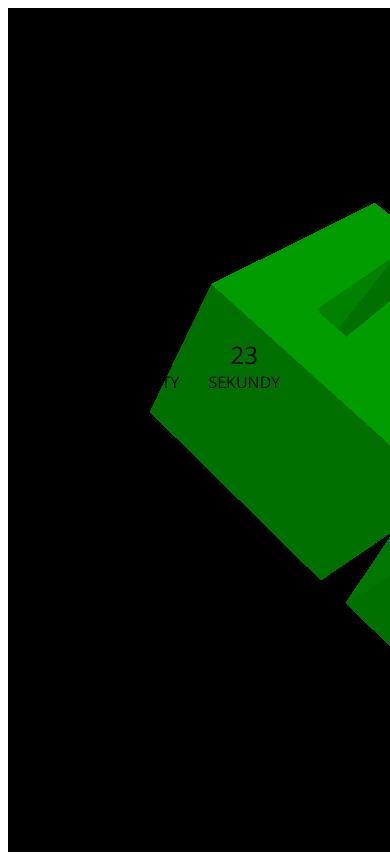
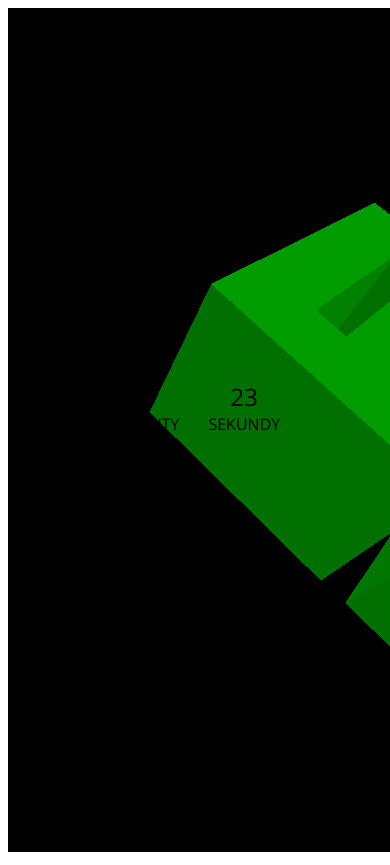
Before and after one commit to kaadash/kaadash.github.io, a plain HTML site: page apptension/index.html in a window 390 px wide. Drawn offline with nearby package versions, Linux system fonts and the light colour scheme; animation ran at ten frames a second.

Commit message:
fix styling to thank you page

```diff
--- a/apptension/dist/main.css
+++ b/apptension/dist/main.css
@@ -1 +1 @@
-#clock,#information-block{position:absolute;left:200px}body{font-family:'Open Sans';overflow:hidden}canvas{width:100%;height:100%;background-color:#fff}#information-block{top:200px}#clock{top:350px}.clock--counter{display:inline-block;margin-right:25px}.clock--counter .clock--display{text-align:center;font-size:24px}.clock--label,.highlighed{text-transform:uppercase}@media (max-width:998px){#information-block{top:15%;left:5%}#clock{top:40%;left:5%}}
+#clock,#information-block{position:absolute;left:8%}body{font-family:'Open Sans';overflow:hidden}canvas{width:100%;height:100%;background-color:#fff}#information-block{top:30%}#clock{top:50%}.clock--counter{display:inline-block;margin-right:25px}.clock--counter .clock--display{text-align:center;font-size:24px}.clock--label,.highlighed{text-transform:uppercase}@media (max-width:998px){#information-block{top:15%;left:5%}#clock{top:45%;left:5%}}
```
